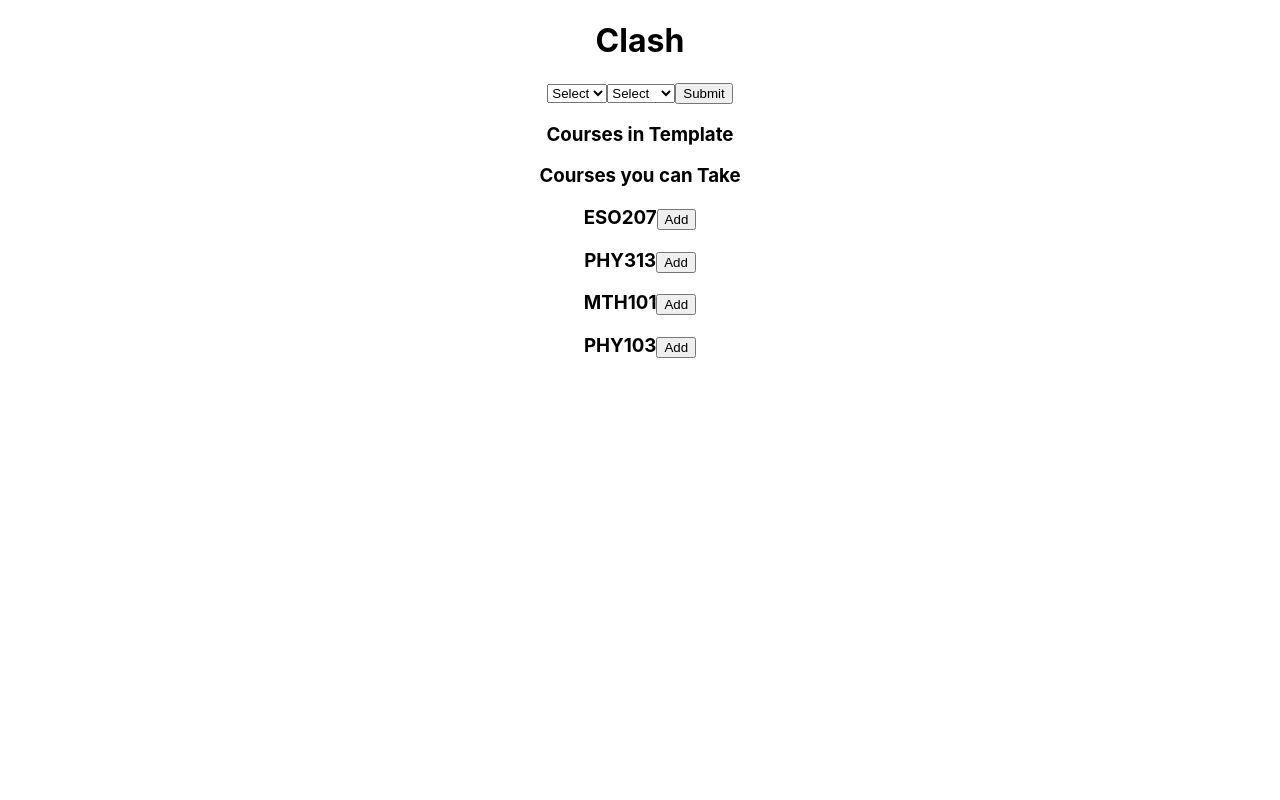
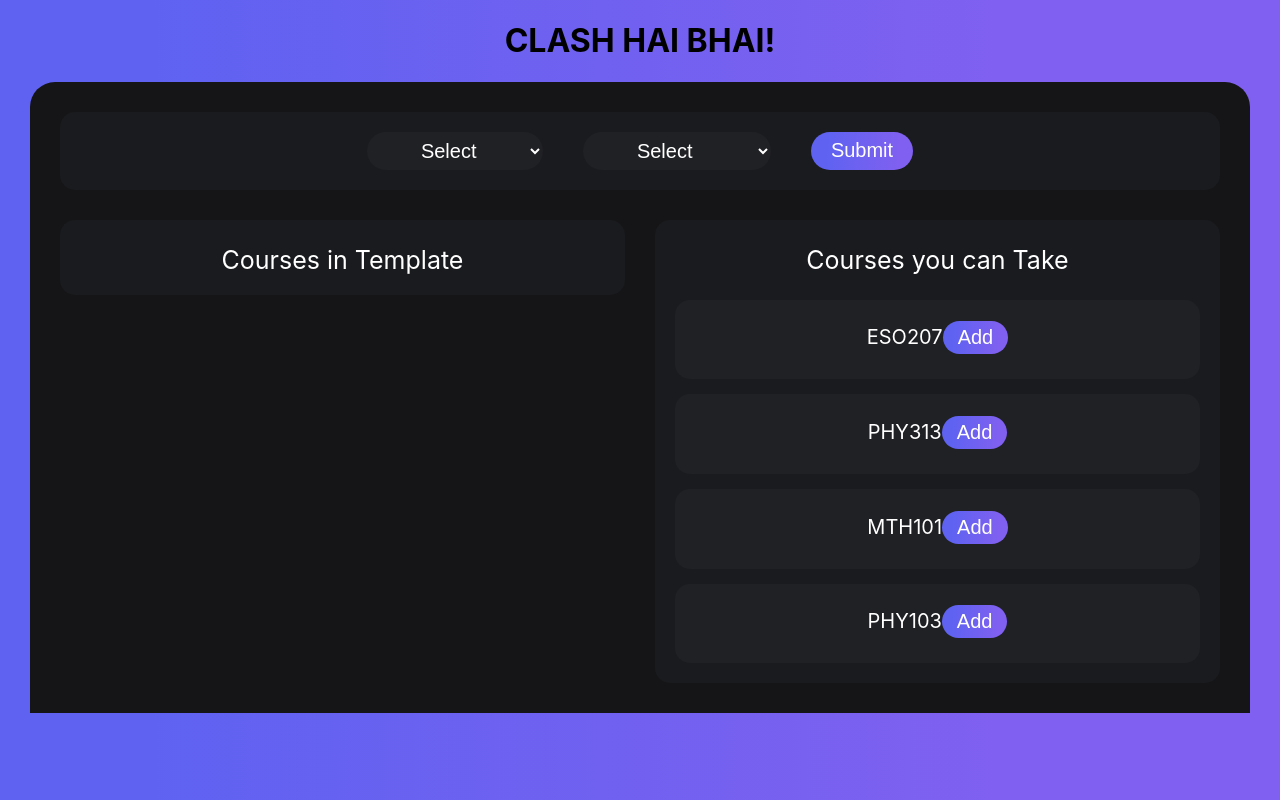
Before and after one commit to PremBharwani/clash-hai-bhai, a React (Create React App) app in the folder frontend/: page / in a window 1280 px wide. Built offline with nearby package versions, Linux system fonts and the light colour scheme.

Commit message:
[add] Stylesheets and improved visuals

```diff
--- a/frontend/src/Components/CoursePoss.js
+++ b/frontend/src/Components/CoursePoss.js
@@ -1,4 +1,5 @@
 import React, { Component } from 'react'
+import "../styles/CourseTile.css"
 
 export class CoursePoss extends Component {
     constructor(props) {
@@ -16,11 +17,11 @@ export class CoursePoss extends Component {
       render() {
 
         return (
-          <div>
-              <h3>
+          <div className='courseT'>
+              <h2>
                   {this.state.name}
                   <button onClick={this.addHandler}>Add</button>
-              </h3>
+              </h2>
           </div>
         )
       }
--- a/frontend/src/Components/CoursePreset.js
+++ b/frontend/src/Components/CoursePreset.js
@@ -1,4 +1,5 @@
 import React, { Component } from 'react'
+import '../styles/CourseTile.css'
 
 export class CoursePreset extends Component {
 
@@ -17,11 +18,11 @@ export class CoursePreset extends Component {
   render() {
 
     return (
-      <div>
-          <h3>
+      <div className='courseT'>
+          <h2>
               {this.state.name}
               <button onClick={this.removeHandler}>Remove</button>
-          </h3>
+          </h2>
       </div>
     )
   }
--- a/frontend/src/Components/DeptInf.js
+++ b/frontend/src/Components/DeptInf.js
@@ -1,4 +1,5 @@
 import React, { Component } from 'react'
+import "../styles/DeptInf.css"
 
 export class DeptInf extends Component {
 
@@ -32,7 +33,7 @@ export class DeptInf extends Component {
 
   render() {
     return (
-      <div>
+      <div className='outCont'>
           <select name='dept' placeholder='Department' onChange={this.DeptHandler} value = {this.state.dept}>
               <option value="" key="NONE">Select</option>
               <option value="MTH" key="MTH">MTH</option>
@@ -47,7 +48,7 @@ export class DeptInf extends Component {
               <option value="3" key="Third">Third</option>
           </select>
 
-          <input type="submit" value="Submit" onClick={this.onSubmit} />
+          <button onClick={this.onSubmit}>Submit</button>
       </div>
     )
   }
--- a/frontend/src/Components/PossibleCourses.js
+++ b/frontend/src/Components/PossibleCourses.js
@@ -1,10 +1,12 @@
 import React, { Component } from 'react'
 import CoursePoss from './CoursePoss'
+import "../styles/PossibleCourses.css"
 
 export class PossibleCourses extends Component {
   render() {
     return(
-        <div>
+        <div className='houtselR'>
+          <h3>Courses you can Take</h3>
             {
               this.props.possCourse.map(elem => {
                 return <CoursePoss name={elem.name} key={elem.name} addCourse = {this.props.addCourse} />
--- a/frontend/src/Components/PresetCourses.js
+++ b/frontend/src/Components/PresetCourses.js
@@ -1,10 +1,13 @@
 import React, { Component } from 'react'
 import CoursePreset from './CoursePreset'
+import "../styles/PresetCourses.css"
 
 export class PresetCourses extends Component {
   render() {
     return (
-      <div>
+      <div className='houtselL'>
+          <h3>Courses in Template</h3>
+
           {
             this.props.preCourse.map(elem => {
               return <CoursePreset name={elem.name} key={elem.name} removeCourse = {this.props.removeCourse} />
--- a/frontend/src/home.js
+++ b/frontend/src/home.js
@@ -3,6 +3,7 @@ import DeptInf from './Components/DeptInf'
 import PresetCourses from './Components/PresetCourses'
 import PossibleCourses from './Components/PossibleCourses'
 import Course from './classes/Course'
+import './index.css'
 
 export class home extends Component {
 
@@ -108,12 +109,14 @@ export class home extends Component {
   render() {
     return (
       <div>
-          <h1>Clash</h1>
-          <DeptInf requestTemplate = {this.requestTemplate} />
-          <h3>Courses in Template</h3>
-          <PresetCourses preCourse = {this.state.preCourses} removeCourse = {this.removeCourse} />
-          <h3>Courses you can Take</h3>
-          <PossibleCourses possCourse = {this.state.possCourses} addCourse = {this.addCourse} />
+          <h1>CLASH HAI BHAI!</h1>
+          <div className='outerB'>
+            <DeptInf requestTemplate = {this.requestTemplate} />
+            <div className='flout'>
+              <PresetCourses preCourse = {this.state.preCourses} removeCourse = {this.removeCourse} />
+              <PossibleCourses possCourse = {this.state.possCourses} addCourse = {this.addCourse} />
+            </div>
+          </div>
       </div>
     )
   }
--- a/frontend/src/index.css
+++ b/frontend/src/index.css
@@ -5,9 +5,22 @@ body {
     sans-serif;
   -webkit-font-smoothing: antialiased;
   -moz-osx-font-smoothing: grayscale;
+  background: linear-gradient(89.87deg, #5F62F1 12.21%, #8060F0 79.06%);
 }
 
-code {
-  font-family: source-code-pro, Menlo, Monaco, Consolas, 'Courier New',
-    monospace;
+.outerB
+{
+  background: #151517;
+  border-radius: 25px 25px 0px 0px;
+  margin-left: 30px;
+  margin-right: 30px;
+  padding: 30px;
 }
+
+.flout
+{
+  display: flex;
+  flex-direction: row;
+  justify-content: center;
+  align-items: flex-start;
+}
--- /dev/null
+++ b/frontend/src/styles/CourseTile.css
@@ -0,0 +1,31 @@
+
+.courseT
+{
+    background: #202125;
+    border-radius: 15px;
+    margin-left: 20px;
+    margin-right: 20px;
+    padding: 5px;
+    margin-top: 15px;
+    margin-bottom: 15px;
+}
+
+.courseT h2{
+    color: white;
+    font-weight: normal;
+    font-size: 20px;
+}
+
+.courseT h2 button
+{
+    background: linear-gradient(93.47deg, #5F62F1 16.49%, #8060F0 86.65%);
+    border-radius: 45px;
+    border: none;
+    color: white;
+    padding-left: 15px;
+    padding-right: 15px;
+    padding-top: 5px;
+    padding-bottom: 5px;
+    font-size: 20px;
+    margin-bottom: 0 !important;
+}
--- /dev/null
+++ b/frontend/src/styles/DeptInf.css
@@ -0,0 +1,37 @@
+
+
+.outCont
+{
+    background: #1A1B1E;
+    border-radius: 15px;
+    padding: 20px;
+    display: flex;
+    flex-direction: row;
+    justify-content: center;
+    gap: 40px;
+}
+
+.outCont select{
+    background: #202125;
+    border-radius: 45px;
+    color: white;
+    border: none;
+    font-size: 20px;
+    padding-left: 50px;
+    padding-right: 50px;
+    padding-top: 7px;
+    padding-bottom: 7px;
+}
+
+.outCont button
+{
+    background: linear-gradient(93.47deg, #5F62F1 16.49%, #8060F0 86.65%);
+    border-radius: 45px;
+    border: none;
+    font-size: 20px;
+    padding-left: 20px;
+    padding-right: 20px;
+    padding-top: 7px;
+    padding-bottom: 7px;
+    color: white;
+}
--- /dev/null
+++ b/frontend/src/styles/PossibleCourses.css
@@ -0,0 +1,21 @@
+.houtselR
+{
+    background: #1A1B1E;
+    border-radius: 15px;
+    width: 100%;
+    margin-top: 30px;
+    margin-left: 15px;
+    overflow: scroll;
+}
+
+.houtselR :last-child
+{
+    margin-bottom: 20px;
+}
+
+.houtselR h3
+{
+    color: white;
+    font-weight: normal;
+    font-size: 25px;
+}
--- /dev/null
+++ b/frontend/src/styles/PresetCourses.css
@@ -0,0 +1,21 @@
+.houtselL
+{
+    background: #1A1B1E;
+    border-radius: 15px;
+    width: 100%;
+    margin-top: 30px;
+    margin-right: 15px;
+    overflow: scroll;
+}
+
+.houtselL :last-child
+{
+    margin-bottom: 20px;
+}
+
+.houtselL h3
+{
+    color: white;
+    font-weight: normal;
+    font-size: 25px;
+}
```
